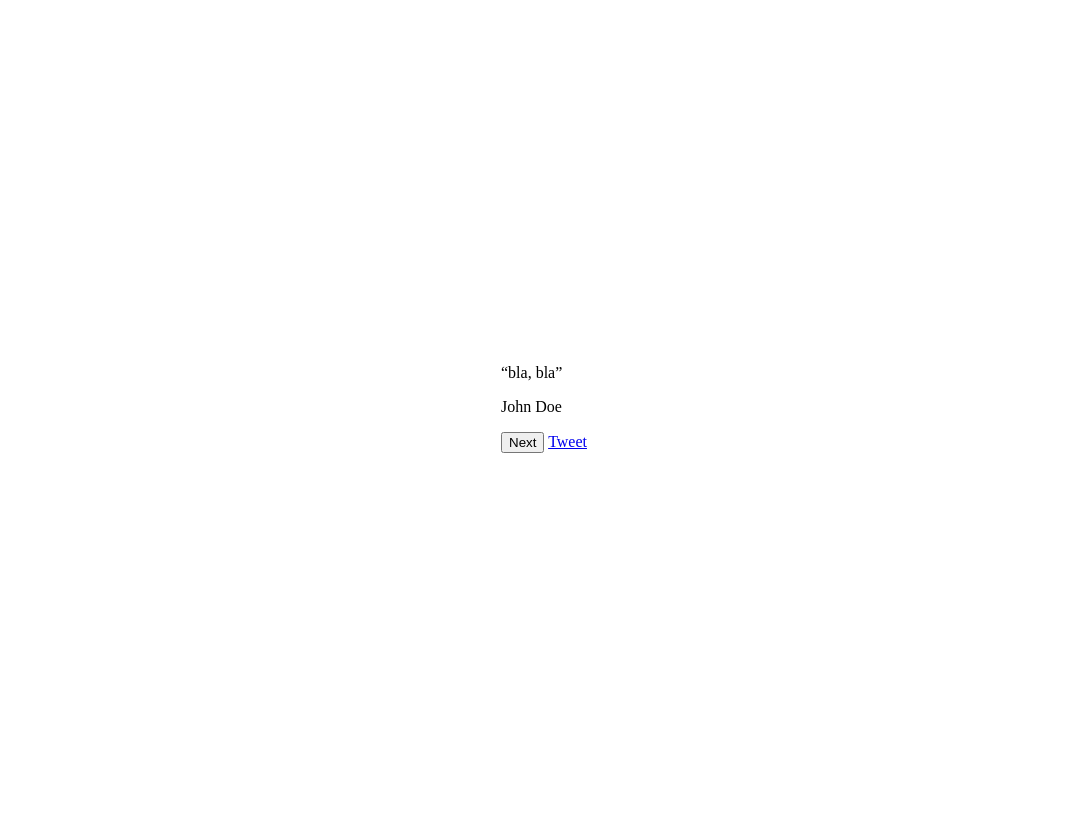
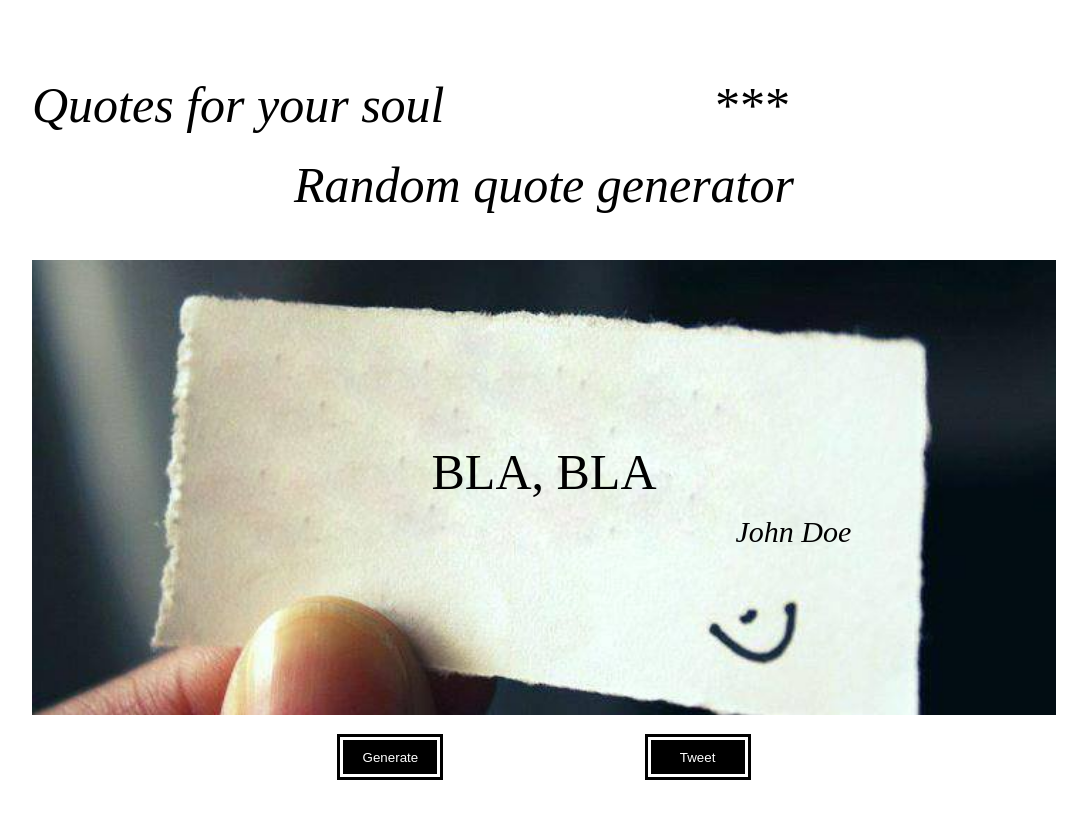
Before and after one commit to IvaErceg/random-quote-generator, a plain HTML site: page index.html in a window 1280 px wide. Shown: the whole page, without its empty margins (96-1183 px from the left). Drawn offline with Linux system fonts and the light colour scheme.

Commit message:
Style: flexbox

```diff
--- a/app.js
+++ b/app.js
@@ -20,7 +20,7 @@
         init: function() {
             const quotes = document.querySelector('#quotes');
             const next = document.querySelector('#next');
-            const tweet = document.querySelector('.twitter-share-button');
+            const tweet = document.querySelector('#tweet');
             view.render(0);
             tweet.addEventListener('click', function(){controller.tweet(tweet)});
             next.addEventListener('click', function(){controller.next()});
@@ -30,7 +30,7 @@
             const data = controller.getQuote(i);
             quotes.innerHTML = `
                 <q>${data.quote}</q>
-                <p>${data.author}</p>
+                <p id="author">${data.author}</p>
             `
         }
     }
@@ -52,8 +52,8 @@
         },
 
         tweet: function(el) {
-            const clicked = this.getQuote();
-            el.setAttribute('href', `https://twitter.com/share?text=${clicked.quote} by ${clicked.author}`);
+            //const clicked = this.getQuote();
+            //el.setAttribute('href', `https://twitter.com/share?text=${clicked.quote} by ${clicked.author}`);
         }
     }
     controller.init();
--- a/index.html
+++ b/index.html
@@ -10,12 +10,19 @@
 </head>
 
 <body>
-    <section id="quotes">
-    </section>
-    <section id="controls">
-        <button id="next">Next</button>
-        <a href="https://twitter.com/share" class="twitter-share-button" data-show-count="false">Tweet</a><script async src="//platform.twitter.com/widgets.js" charset="utf-8"></script>
-    </section>
+    <div id="container">
+        <header>
+            <h1>Quotes for your soul</h1>
+            <p id="symbol">***</p>
+            <p>Random quote generator</p>
+        </header>
+        <section id="quotes">
+        </section>
+        <section id="controls">
+            <button id="next" class="btn">Generate</button>
+            <button class="btn"><a id="tweet" href="https://twitter.com/share" data-show-count="false">Tweet</a><script async src="//platform.twitter.com/widgets.js" charset="utf-8"></script></button>
+        </section>
+    </div>
     <script src="app.js"></script>
 </body>
 
--- a/main.css
+++ b/main.css
@@ -1,7 +1,135 @@
+/* http://meyerweb.com/eric/tools/css/reset/
+   v2.0 | 20110126
+   License: none (public domain)
+*/
+
+html, body, div, span, applet, object, iframe,
+h1, h2, h3, h4, h5, h6, p, blockquote, pre,
+a, abbr, acronym, address, big, cite, code,
+del, dfn, em, img, ins, kbd, q, s, samp,
+small, strike, strong, sub, sup, tt, var,
+b, u, i, center,
+dl, dt, dd, ol, ul, li,
+fieldset, form, label, legend,
+table, caption, tbody, tfoot, thead, tr, th, td,
+article, aside, canvas, details, embed,
+figure, figcaption, footer, header, hgroup,
+menu, nav, output, ruby, section, summary,
+time, mark, audio, video {
+	margin: 0;
+	padding: 0;
+	border: 0;
+	font-size: 100%;
+	font: inherit;
+	vertical-align: baseline;
+}
+/* HTML5 display-role reset for older browsers */
+article, aside, details, figcaption, figure,
+footer, header, hgroup, menu, nav, section {
+	display: block;
+}
 body {
+	line-height: 1;
+}
+ol, ul {
+	list-style: none;
+}
+blockquote, q {
+	quotes: none;
+}
+blockquote:before, blockquote:after,
+q:before, q:after {
+	content: '';
+	content: none;
+}
+table {
+	border-collapse: collapse;
+	border-spacing: 0;
+}
+
+/*STYLES*/
+
+body {
+    box-sizing: border-box;
+}
+
+#container {
     height: 100vh;
     display: flex;
     flex-direction: column;
     justify-content: center;
+    align-items: stretch;
+    margin: 0 10%;
+}
+
+header {
+    display: flex;
+    flex-wrap: wrap;
+    justify-content: center;
     align-items: center;
+    font-style: italic;
+    padding: 50px 0;
 }
+
+h1, header p, #symbol {
+    font-size: 50px;
+    font-weight: normal;
+    text-align: center;
+    margin-top: 30px;
+}
+
+#symbol {
+    padding: 0 50px;
+    flex: 1;
+
+}
+
+#quotes {
+    background-image: url("background.jpg");
+    background-repeat: no-repeat;
+    background-size: cover;
+    background-position: center;
+    color: black;
+    align-self: stretch;
+    text-align: center;
+    flex: 1;
+    display: flex;
+    flex-direction: column;
+    justify-content: center;
+}
+
+q {
+    margin-top: 20px;
+    font-size: 50px;
+    text-transform: uppercase;
+}
+
+#author {
+    font-style: italic;
+    text-align: right;
+    padding-right: 20%;
+    font-size: 30px;
+    margin-top: 20px;
+}
+
+#controls {
+    max-width: 100%;
+    margin: 1% 20%;
+    display: flex;
+    flex-wrap: wrap;
+    justify-content: space-around;
+}
+.btn {
+    color: white;
+    background-color: black;
+    outline: black 3px solid;
+    border: white 3px solid;
+    width: 100px;
+    height: 40px;
+    margin: 2%;
+}
+
+.btn a {
+    text-decoration: none;
+    color: white;
+}
```
Also changed, not shown: background.jpg (added).
